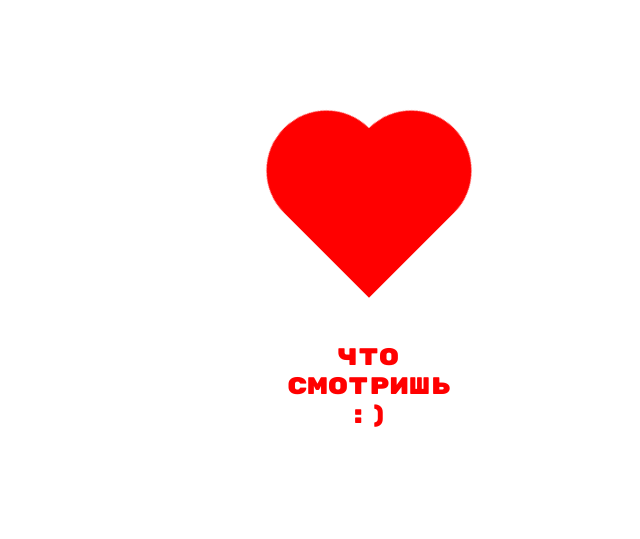
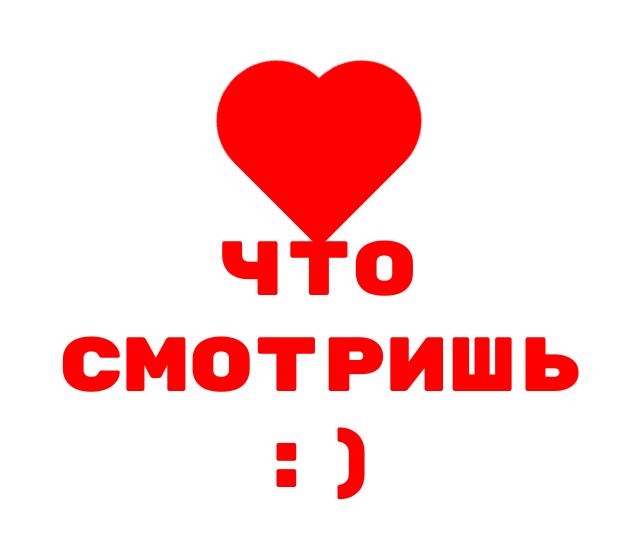
Before and after one commit to x1oy/animation, a plain HTML site: page index.html in a window 1280 px wide. Shown: the part 237-776 px from the top of the page, without its empty margins (321-961 px from the left). Drawn offline with Linux system fonts and the light colour scheme.

Commit message:
Update index.html

```diff
--- a/index.html
+++ b/index.html
@@ -8,6 +8,7 @@
   <link rel="preconnect" href="https://fonts.gstatic.com" crossorigin>
   <link href="https://fonts.googleapis.com/css2?family=Rubik+Mono+One&display=swap" rel="stylesheet">
   <style>
+    /* Общие стили */
     body {
       display: flex;
       justify-content: center;
@@ -16,69 +17,85 @@
       background: white;
       margin: 0;
       overflow: hidden;
+      font-family: "Rubik Mono One", serif;
     }
 
     .container {
       position: relative;
-      width: 300px;
-      height: 300px;
+      width: 100%;
+      max-width: 300px; /* Ограничиваем максимальную ширину */
+      display: flex;
+      flex-direction: column;
+      align-items: center;
+      justify-content: center;
     }
 
     .heart {
-      width: 100px;
-      height: 100px;
+      width: 20vw; /* Относительный размер */
+      height: 20vw;
+      max-width: 100px; /* Ограничиваем максимальный размер */
+      max-height: 100px;
       background-color: red;
-      position: absolute;
-      top: 50%;
-      left: 50%;
-      transform: translate(-50%, -50%) rotate(-45deg);
+      position: relative;
+      transform: rotate(-45deg);
       animation: beat 1s infinite alternate;
     }
 
     .heart::before,
     .heart::after {
       content: "";
-      width: 100px;
-      height: 100px;
+      width: 100%;
+      height: 100%;
       background-color: red;
       border-radius: 50%;
       position: absolute;
     }
 
-    .heart::before { top: -50px; left: 0; }
-    .heart::after { top: 0; left: 50px; }
+    .heart::before { top: -50%; left: 0; }
+    .heart::after { top: 0; left: 50%; }
 
     @keyframes beat {
       0% { transform: scale(1) rotate(-45deg); }
       100% { transform: scale(1.2) rotate(-45deg); }
     }
 
-
+    /* Текст под сердечком */
     .text {
       position: absolute;
-      top: 110%;
-      left: 66.5%;
-      transform: translateX(-50%);
-      font-size: 24px;
-      color: black;
+      top: 110%; /* Расстояние от сердца */
+      font-size: 6vw; /* Относительный размер шрифта */
+      color: red;
       text-align: center;
-      font-family: "Rubik Mono One", serif;
-      font-weight: 400;
-      font-style: normal;
-      color: red;
       opacity: 0;
       animation: fadeIn 3s forwards;
       animation-delay: 2s;
     }
-      @keyframes fadeIn {
-        0% {
-          opacity: 0;
-        }
-        100% {
-          opacity: 1;
-        }
+
+    @keyframes fadeIn {
+      0% { opacity: 0; }
+      100% { opacity: 1; }
+    }
+
+    /* Медиа-запросы для тонкой настройки */
+    @media (max-width: 600px) {
+      .heart {
+        width: 25vw;
+        height: 25vw;
       }
+      .text {
+        font-size: 7vw; /* Увеличиваем шрифт для маленьких экранов */
+      }
+    }
 
+    @media (max-width: 400px) {
+      .heart {
+        width: 30vw;
+        height: 30vw;
+      }
+      .text {
+        font-size: 8vw;
+      }
+    }
   </style>
 </head>
 <body>
```
